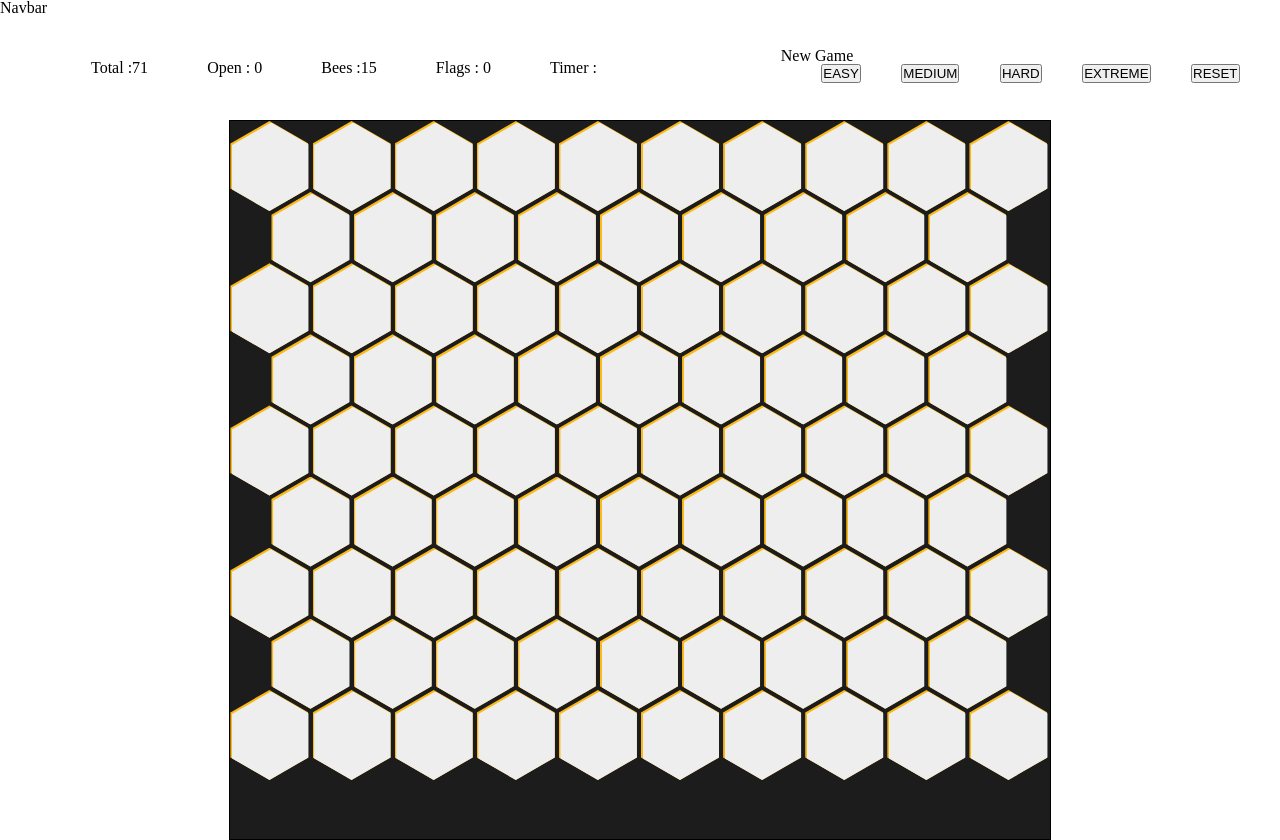
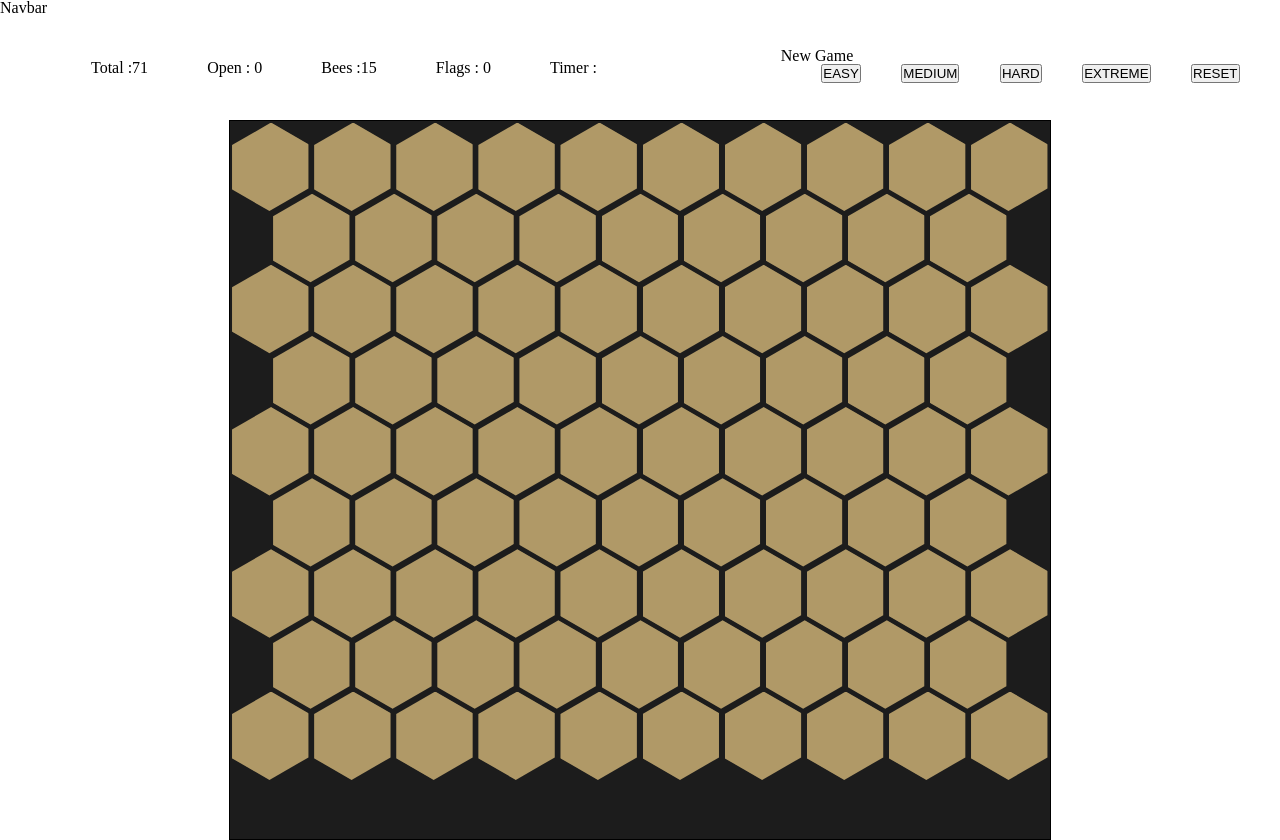
Before and after one commit to flyingpenguin0/HiveSweeper, a React (Create React App) app in the folder client/: page /play in a window 1280 px wide. Built offline with nearby package versions, Linux system fonts and the light colour scheme; no server answers.

Commit message:
updated styles
.

```diff
--- a/client/src/components/Cell/index.tsx
+++ b/client/src/components/Cell/index.tsx
@@ -11,7 +11,6 @@
     }}px;
     left : ${(props : any) => props.children._owner.memoizedProps.left}px;
     height : ${(props : any) => props.children._owner.memoizedProps.height}px;
-    background-color: var(--darkYellow);
     clip-path : polygon(50% 0%, 100% 25%, 100% 75%, 50% 100%, 0% 75%, 0% 25%);
 
     div{
@@ -33,17 +32,17 @@
     background-color: ${(props : any) => {
         if(props.children._owner.memoizedProps.isOpen){
             if(props.children._owner.memoizedProps.isBee){
-                return `crimson`;
+                return `#302108`;
             } else {
-                return `var(--yellow)`
+                return `var(--darkYellow)`
             }
         } else {
-            return `var(--lightGrey)`;
+            return `var(--yellowGrey)`;
         }
     }};
 
     &:hover{
-        background-color : ${(props : any) => props.children._owner.memoizedProps.isOpen? null: `var(--midGrey)`};
+        background-color : ${(props : any) => props.children._owner.memoizedProps.isOpen? null: `var(--yellow)`};
         cursor : ${(props : any) => props.children._owner.memoizedProps.isOpen ? `auto` : `pointer`};
     }
 
@@ -55,8 +54,8 @@
         top:50%;
         left:50%;
         transform:translate(-50%,-50%);
-        color : black;
-        filter: ${(props : any)=> props.children._owner.memoizedProps.isOpen && props.children._owner.memoizedProps.isBee? `drop-shadow(0 0 0.75rem black)` : null };
+        color : ${(props : any)=> props.children._owner.memoizedProps.isOpen && props.children._owner.memoizedProps.isBee? `#800202` : `black` };
+
     }
 `;
 
@@ -118,4 +117,4 @@
     )
 }
 
-export default Cell;
+export default React.memo(Cell);
--- a/client/src/styles/GlobalStyle.ts
+++ b/client/src/styles/GlobalStyle.ts
@@ -8,6 +8,7 @@
         --yellow : #FFDB58;
         --darkYellow : #FBB917;
         --white: #fff;
+        --yellowGrey : #B09967;
         --lightGrey: #eee;
         --midGrey: #353535;
         --darkGrey: #1c1c1c;
```
